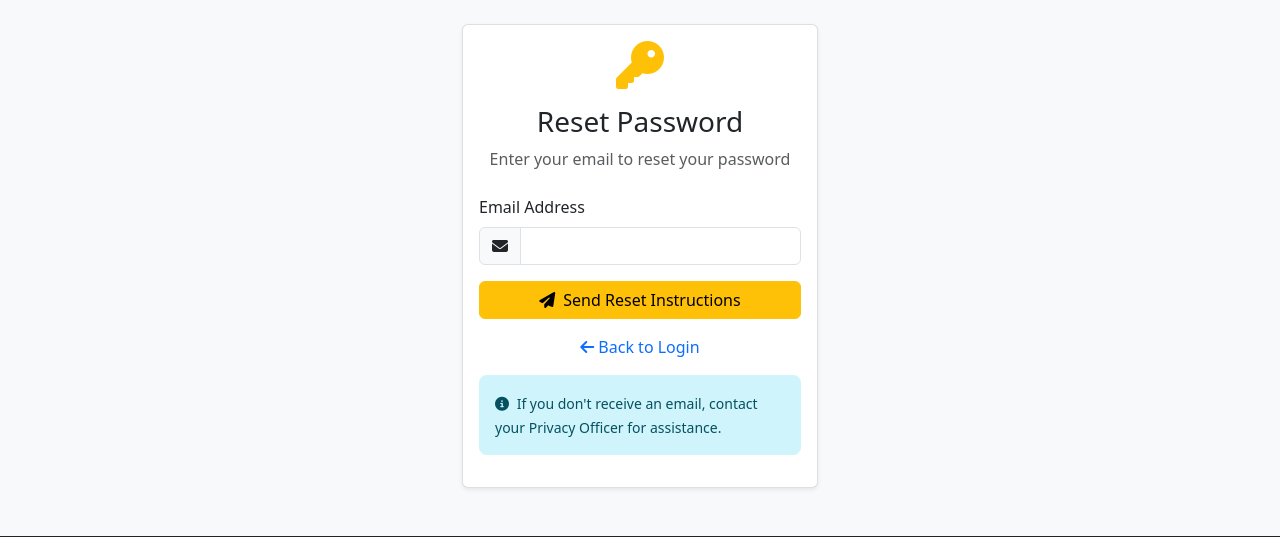
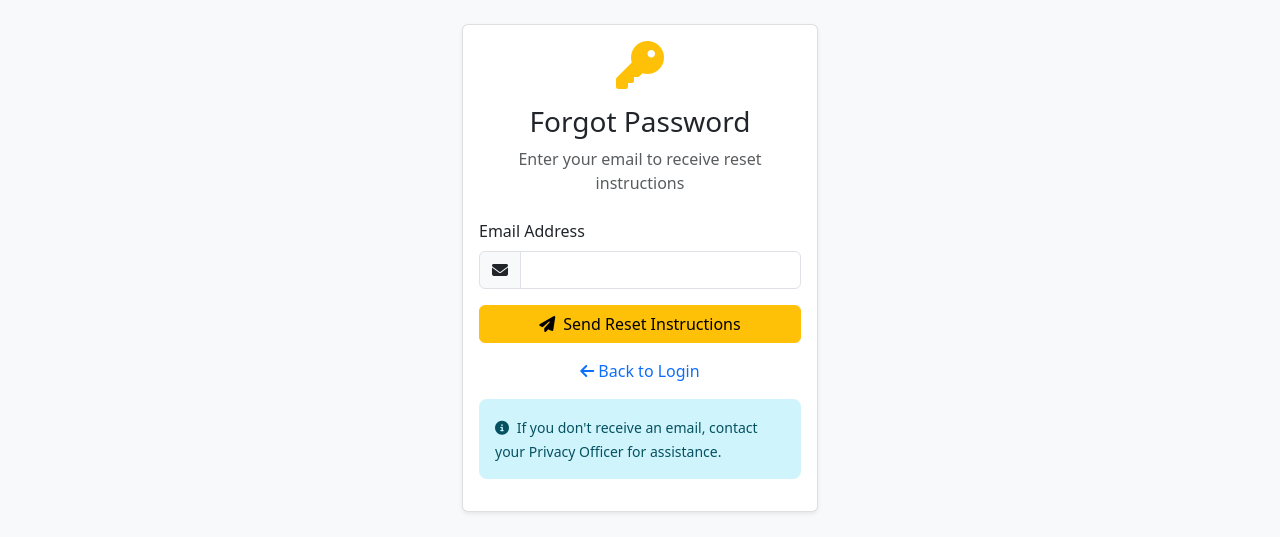
Before and after one commit to Omolola436/automatedropa, a Flask app: page /forgot-password in a window 1280 px wide. Shown: the part 56-593 px from the top of the page. Run offline with Flask 3, Linux system fonts and the light colour scheme.

Commit message:
Assistant checkpoint: Fix forgot password page title and description
Assistant generated file changes:
- templates/forgot_password.html: Fix page title and description

---

User prompt:

this part should not be email, it should be reset password:Reset Password
Enter your email to reset your password

Email Address
Back to Login

Replit-Commit-Author: Assistant
Replit-Commit-Session-Id: c42949b2-a150-4749-a99e-122957b516b5

```diff
--- a/templates/forgot_password.html
+++ b/templates/forgot_password.html
@@ -10,8 +10,8 @@
             <div class="card-body">
                 <div class="text-center mb-4">
                     <i class="fas fa-key fa-3x text-warning mb-3"></i>
-                    <h3 class="card-title">Reset Password</h3>
-                    <p class="text-muted">Enter your email to reset your password</p>
+                    <h3 class="card-title">Forgot Password</h3>
+                    <p class="text-muted">Enter your email to receive reset instructions</p>
                 </div>
 
                 <form method="POST">
```
